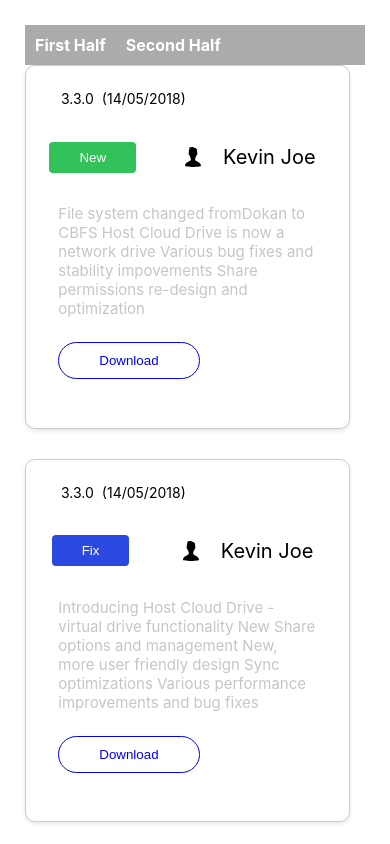
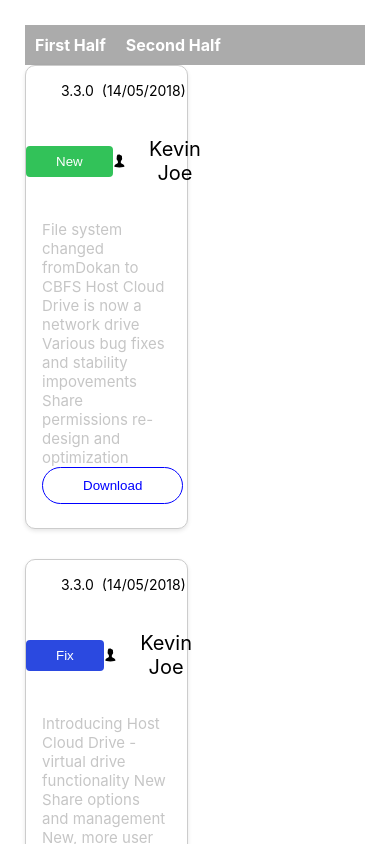
Before and after one commit to arbenitamani/React-Task-1, a React (Create React App) app: page /articles in a window 390 px wide. Shown: the top 844 px of the page. Built offline with nearby package versions, Linux system fonts and the light colour scheme.

Commit message:
changes on media queries

```diff
--- a/src/App.css
+++ b/src/App.css
@@ -7,11 +7,7 @@
   pointer-events: none;
 }
 
-@media (prefers-reduced-motion: no-preference) {
-  .App-logo {
-    animation: App-logo-spin infinite 20s linear;
-  }
-}
+
 
 .App-header {
   background-color: #282c34;
@@ -27,12 +23,3 @@
 .App-link {
   color: #61dafb;
 }
-
-@keyframes App-logo-spin {
-  from {
-    transform: rotate(0deg);
-  }
-  to {
-    transform: rotate(360deg);
-  }
-}
--- a/src/styles.css
+++ b/src/styles.css
@@ -165,14 +165,31 @@ justify-self: flex-start;
 
 }
 
-/* Media Queries */
-/* Media Queries for 768px width */
-@media screen and (max-width: 768px) {
+
+/* Media Query for 480px width and below */
+@media (max-width: 768px) {
+  .article-item-container {
+    flex-direction: row;
+  }
 
   .item-card {
-    max-width: calc(40% - 10px);
+    width: calc(50% - 7.5px); /* Set a fixed width for .item-card (50% of container width - half of gap) */
+    max-height: none;
+    height: auto;
+    padding-bottom: 0;
+    overflow: visible;
+  }
+
+  .item-details {
+
+    max-height: none; /* Remove any previously set maximum height */
+    flex-wrap: nowrap;
   }
 }
+
+
+
+
 
 @media (max-width: 480px) {
 
```
